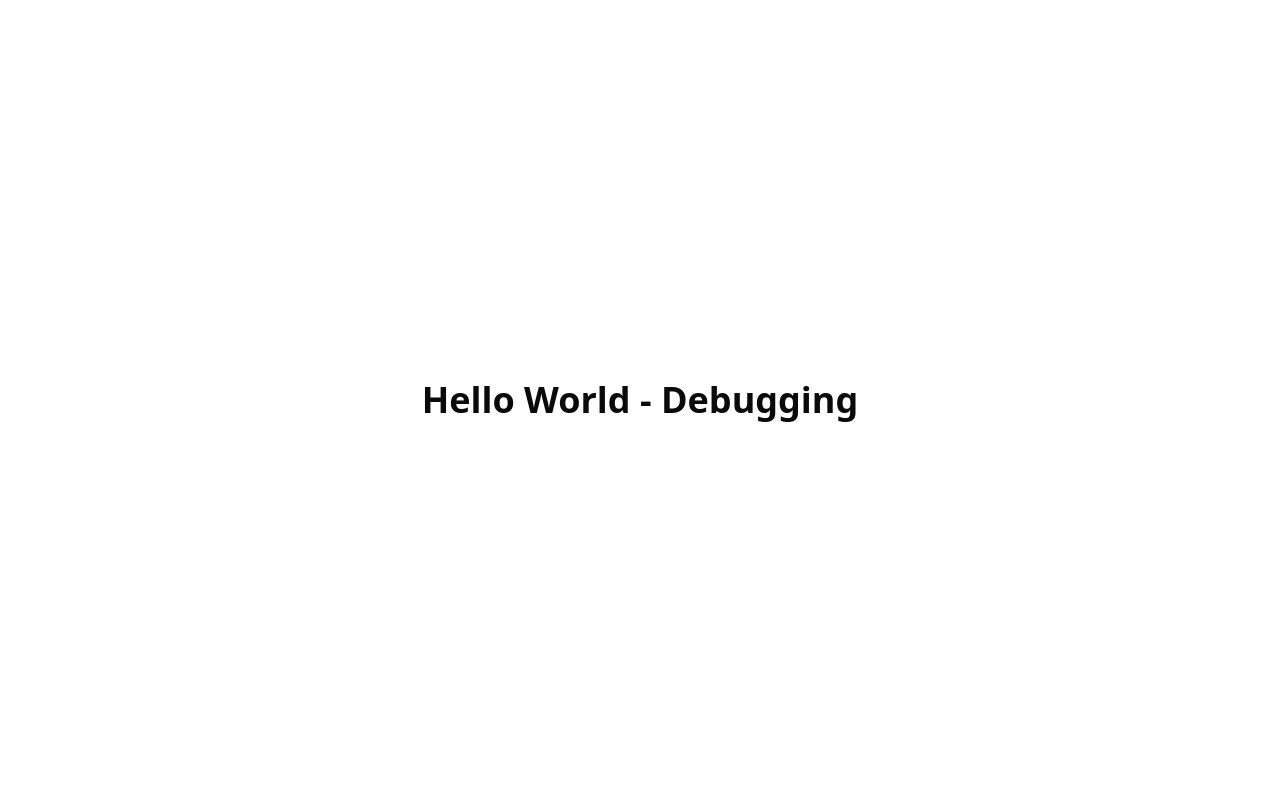
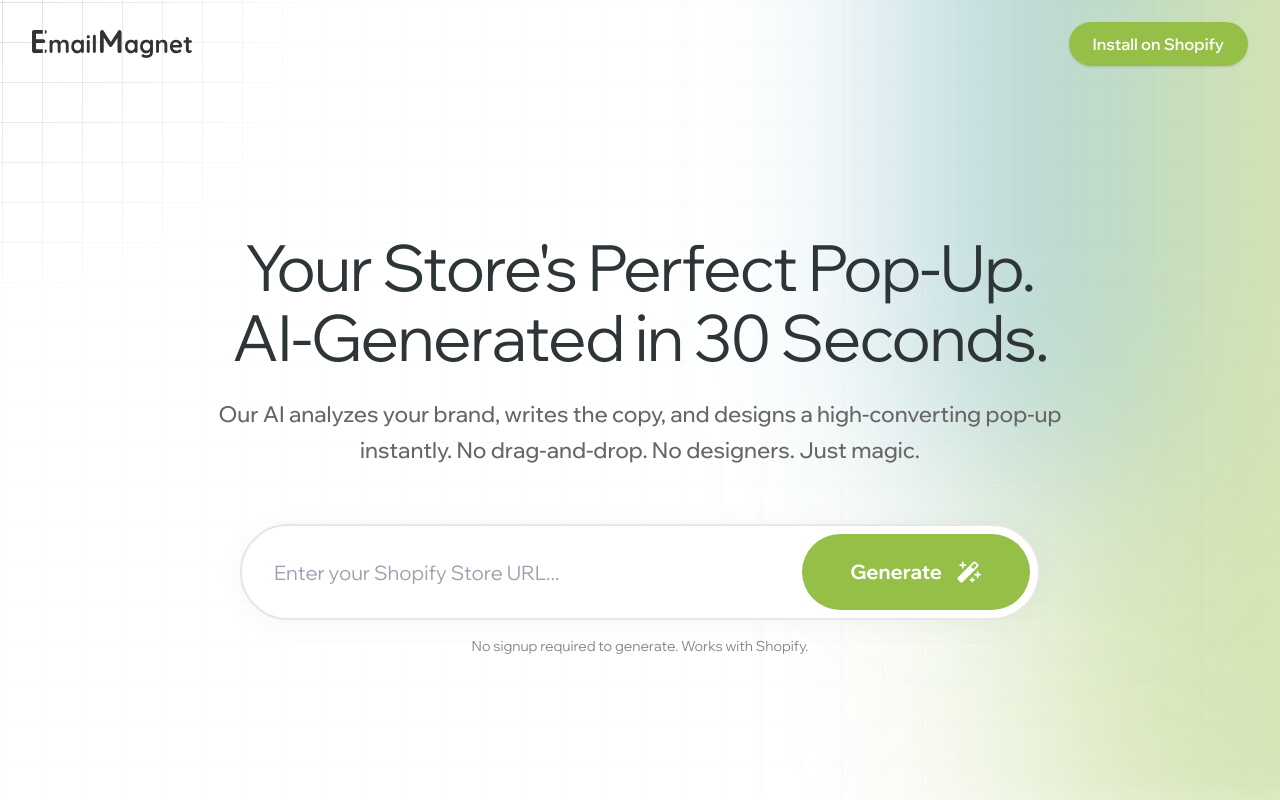
Before and after one commit to emailmagnet/landing-page-neo, a Next.js app: page / in a window 1280 px wide. Shown: the top 800 px of the page. Built offline with nearby package versions, Linux system fonts and the light colour scheme.

Commit message:
retrieve infinite grid

```diff
--- a/app/page.tsx
+++ b/app/page.tsx
@@ -1,7 +1,24 @@
+import { Header } from "@/components/layout/Header";
+import { Footer } from "@/components/layout/Footer";
+import { Hero } from "@/components/landing/Hero";
+import { TrustBar } from "@/components/landing/TrustBar";
+import { SecondVoice } from "@/components/landing/SecondVoice";
+import { Pricing } from "@/components/landing/Pricing";
+import { FAQ } from "@/components/landing/FAQ";
+import InfiniteGridBackground from "@/components/ui/infinite-grid-integration";
+
 export default function Home() {
   return (
-    <div className="flex items-center justify-center min-h-screen">
-      <h1 className="text-4xl font-bold">Hello World - Debugging</h1>
-    </div>
+    <InfiniteGridBackground className="font-display overflow-x-hidden">
+      <Header />
+      <main className="flex-grow">
+        <Hero />
+        <TrustBar />
+        <SecondVoice />
+        <Pricing />
+        <FAQ />
+      </main>
+      <Footer />
+    </InfiniteGridBackground>
   );
 }
```
